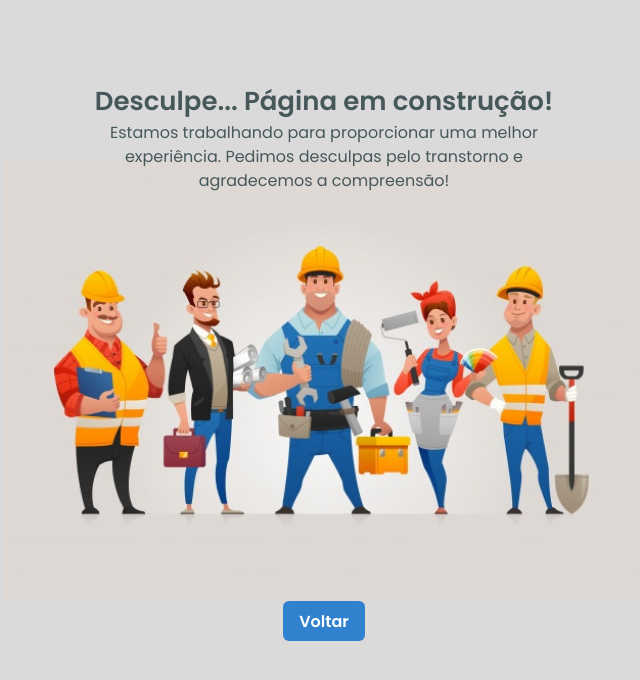
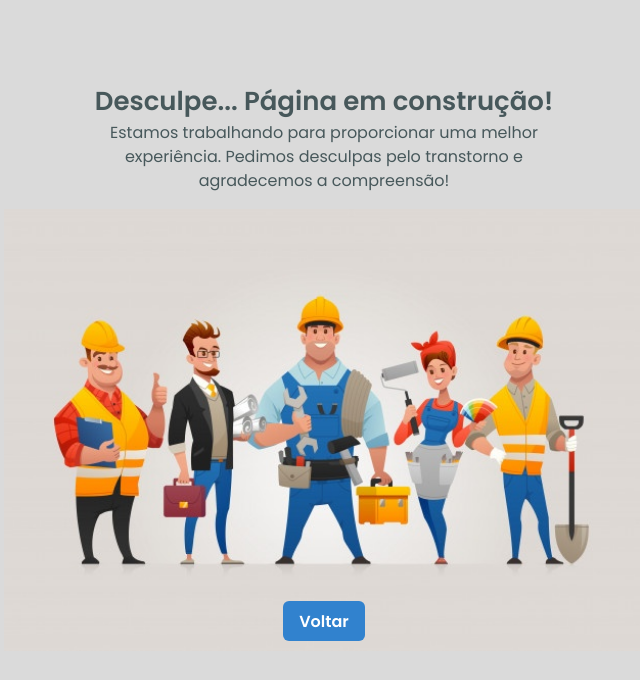
Before and after one commit to paulabonini/worldtrip, a Next.js app: page /404 in a window 1280 px wide. Shown: the top 680 px of the page, without its empty margins (316-956 px from the left). Built offline with nearby package versions, Linux system fonts and the light colour scheme.

Commit message:
refactor: ajusting styles from not found page

```diff
--- a/src/pages/404/NotFound.tsx
+++ b/src/pages/404/NotFound.tsx
@@ -4,7 +4,6 @@ export function NotFound() {
   return (
     <>
       <Flex
-        padding="1rem 0"
         direction="column"
         justifyContent="center"
         alignItems="center"
@@ -12,7 +11,7 @@ export function NotFound() {
         bgColor="gray.50"
         h="100vh"
       >
-        <Image width="50%" src="/images/workers.jpg" />
+        <Image width="50%" marginTop="100px" src="/images/workers.jpg" />
 
         <Box
           position="absolute"
@@ -29,7 +28,7 @@ export function NotFound() {
           </Text>
         </Box>
 
-        <Button as="a" href="/" colorScheme="blue">
+        <Button as="a" href="/" colorScheme="blue" top="-50px">
           Voltar
         </Button>
       </Flex>
```
